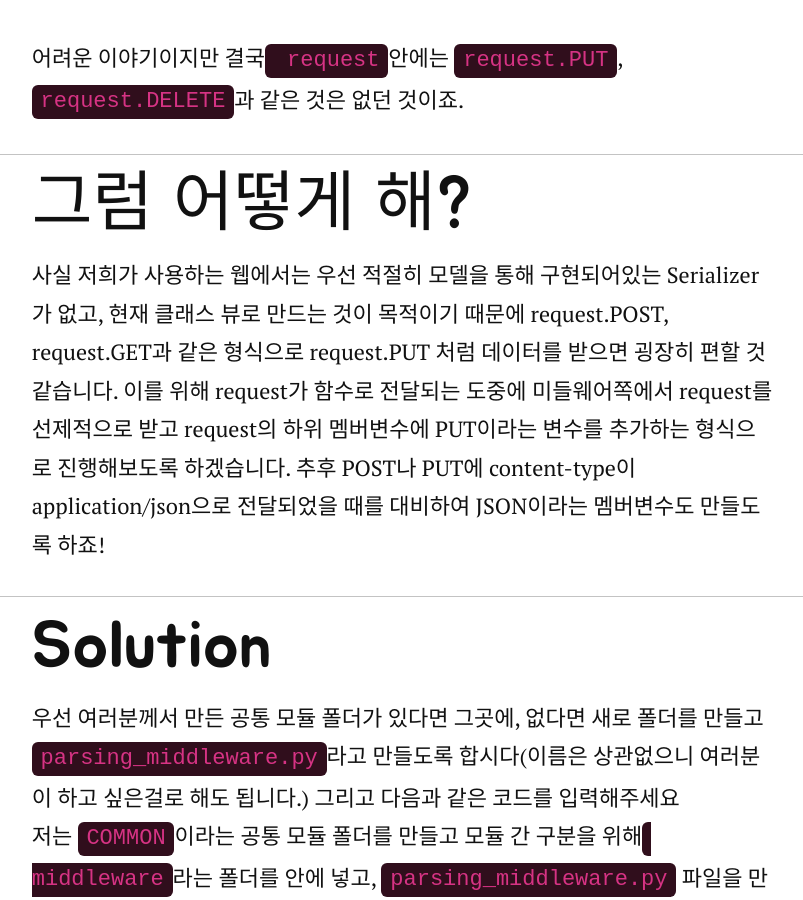
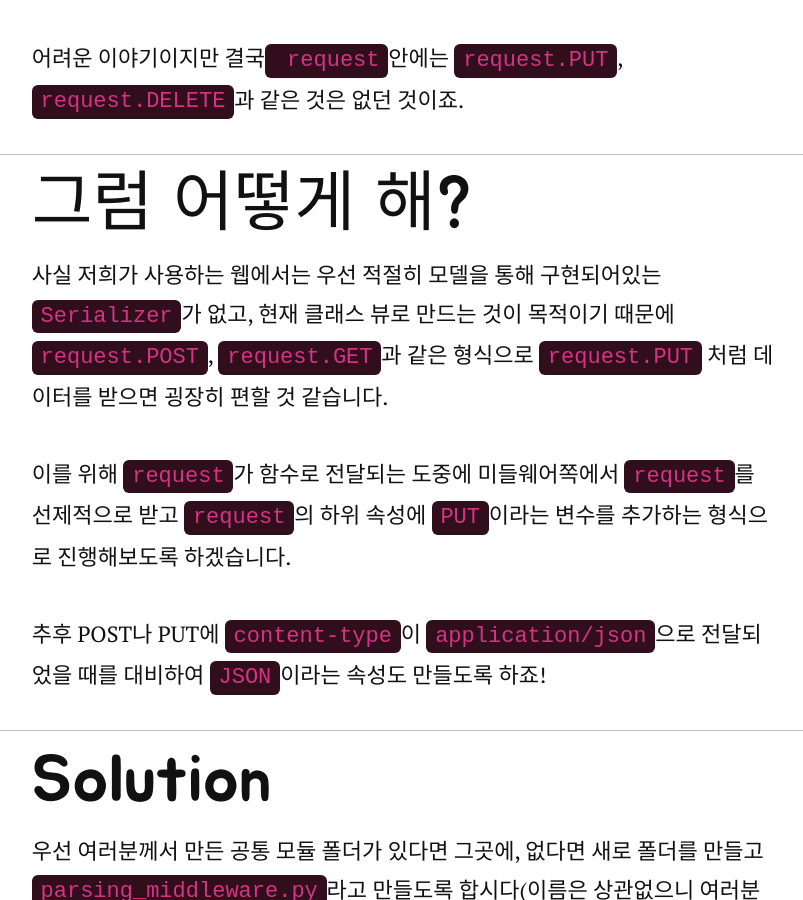
Before and after one commit to YangTaeyoung/YangTaeyoung.github.io, a Jekyll site: the page built from _posts/2022-04-12-Django-PUT.md, in a window 1280 px wide and 900 px high, scrolled down 4700 px. Shown: the whole window, without its empty margins (237-1040 px from the left). Built offline with Jekyll 4.4.1, drawn with Linux system fonts in a browser that asks for light colours; nearby versions of some CDN libraries; some web fonts are replaced; comment, search, counter and statistics services are not loaded.

Commit message:
Update 2022-04-12-Django-PUT.md

```diff
--- a/_posts/2022-04-12-Django-PUT.md
+++ b/_posts/2022-04-12-Django-PUT.md
@@ -88,7 +88,11 @@ https://groups.google.com/g/django-developers/c/dxI4qVzrBY4/m/m_9IiNk_p7UJ
 
 # 그럼 어떻게 해?
 
-사실 저희가 사용하는 웹에서는 우선 적절히 모델을 통해 구현되어있는 Serializer가 없고, 현재 클래스 뷰로 만드는 것이 목적이기 때문에 request.POST, request.GET과 같은 형식으로 request.PUT 처럼 데이터를 받으면 굉장히 편할 것 같습니다. 이를 위해 request가 함수로 전달되는 도중에 미들웨어쪽에서 request를 선제적으로 받고 request의 하위 멤버변수에 PUT이라는 변수를 추가하는 형식으로 진행해보도록 하겠습니다. 추후 POST나 PUT에 content-type이 application/json으로 전달되었을 때를 대비하여 JSON이라는 멤버변수도 만들도록 하죠!
+사실 저희가 사용하는 웹에서는 우선 적절히 모델을 통해 구현되어있는 `Serializer`가 없고, 현재 클래스 뷰로 만드는 것이 목적이기 때문에 `request.POST`, `request.GET`과 같은 형식으로 `request.PUT` 처럼 데이터를 받으면 굉장히 편할 것 같습니다.
+<br><br>
+이를 위해 `request`가 함수로 전달되는 도중에 미들웨어쪽에서 `request`를 선제적으로 받고 `request`의 하위 속성에 `PUT`이라는 변수를 추가하는 형식으로 진행해보도록 하겠습니다.
+<br><br>
+추후 POST나 PUT에 `content-type`이 `application/json`으로 전달되었을 때를 대비하여 `JSON`이라는 속성도 만들도록 하죠!
 
 <hr>
 
```
